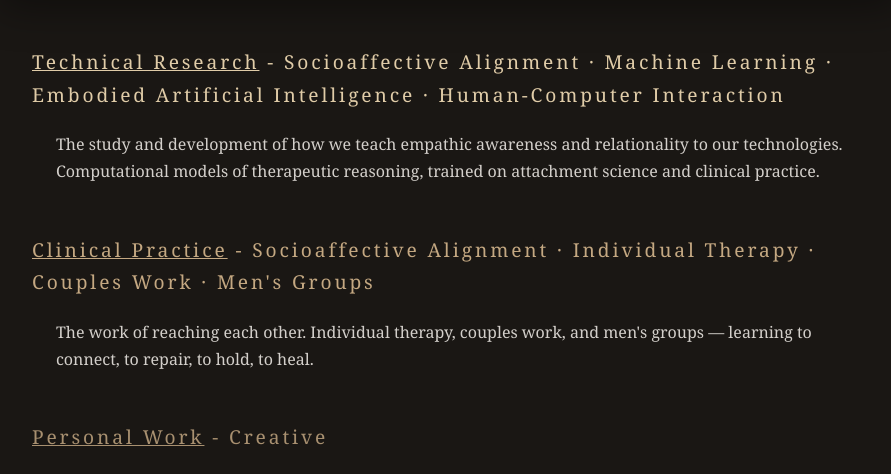
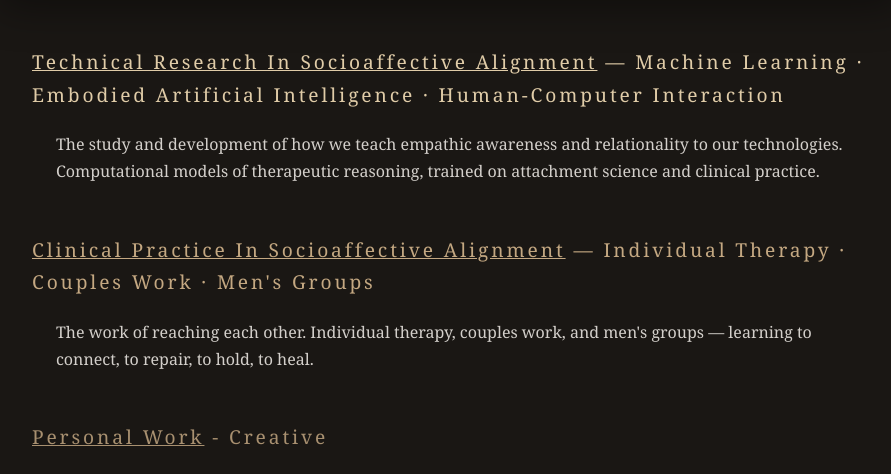
Before and after one commit to geosh5676/geosh5676.github.io, a Jekyll site: the page index.html, which Jekyll copies as it is, in a window 1280 px wide, cut to the strip 314-788 px from the top of the page. Shown: the whole strip, without its empty margins (190-1081 px from the left). Built offline with Jekyll 4.4.1, drawn with Linux system fonts in a browser that asks for light colours.

Commit message:
Rephrase headings: 'in Socioaffective Alignment' with em dash separator
Co-Authored-By: Claude Opus 4.5 <noreply@anthropic.com>

```diff
--- a/index.html
+++ b/index.html
@@ -188,14 +188,14 @@
 
     <div class="container">
         <section id="professional-ml">
-            <h2><a href="professional.html"><u>Technical Research</u> - Socioaffective Alignment · Machine Learning · Embodied Artificial Intelligence · Human-Computer Interaction</a></h2>
+            <h2><a href="professional.html"><u>Technical Research in Socioaffective Alignment</u> — Machine Learning · Embodied Artificial Intelligence · Human-Computer Interaction</a></h2>
             <p>
                 The study and development of how we teach empathic awareness and relationality to our technologies. Computational models of therapeutic reasoning, trained on attachment science and clinical practice.
             </p>
         </section>
 
         <section id="professional-relational">
-            <h2><a href="professional-relational.html"><u>Clinical Practice</u> - Socioaffective Alignment · Individual Therapy · Couples Work · Men's Groups</a></h2>
+            <h2><a href="professional-relational.html"><u>Clinical Practice in Socioaffective Alignment</u> — Individual Therapy · Couples Work · Men's Groups</a></h2>
             <p>
                 The work of reaching each other. Individual therapy, couples work, and men's groups — learning to connect, to repair, to hold, to heal.
             </p>
```
